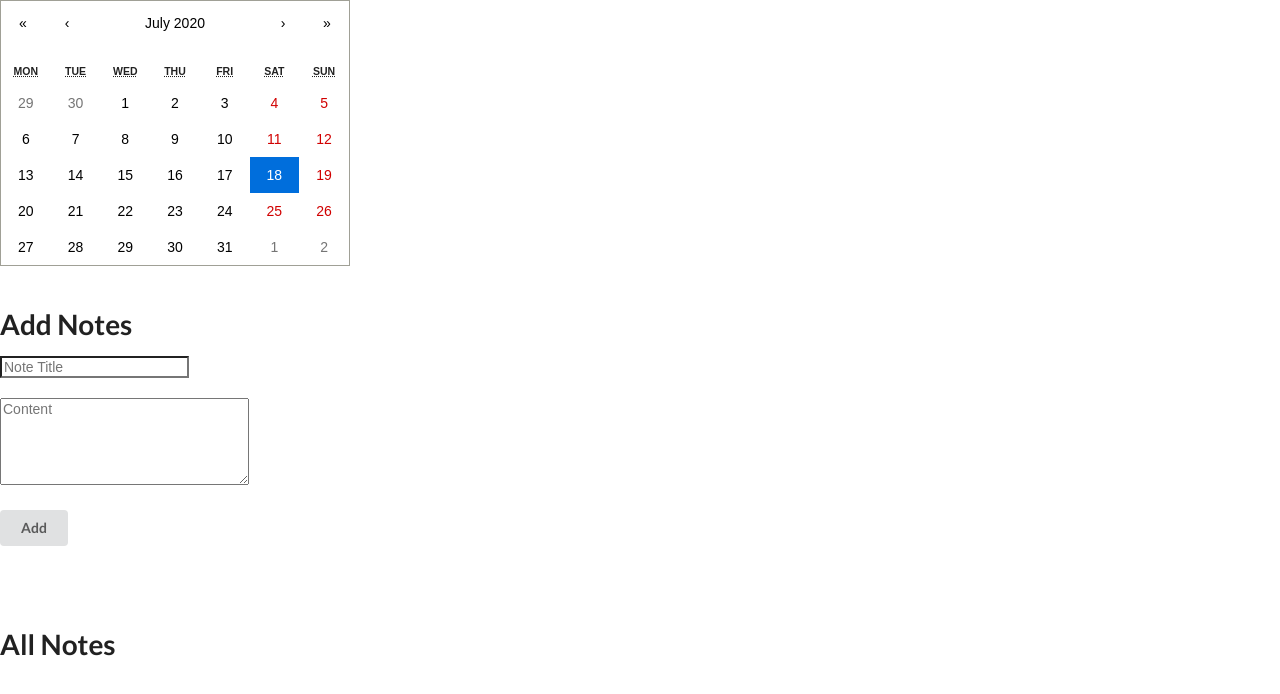
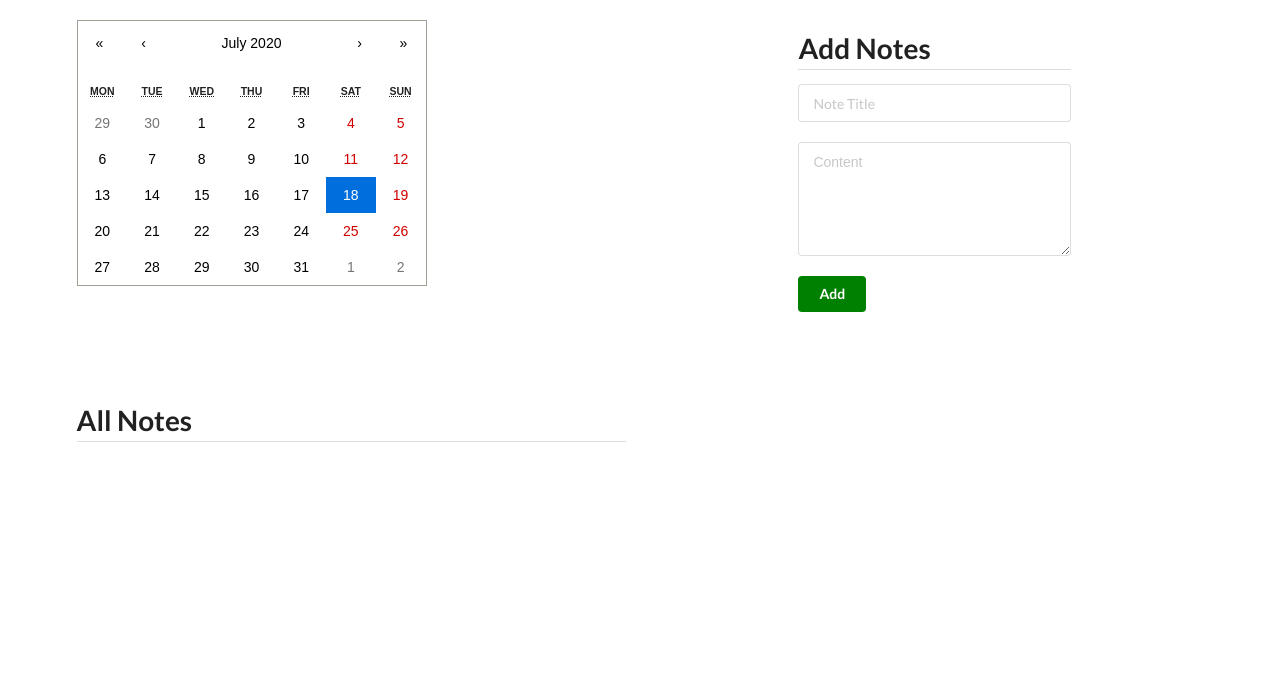
Before and after one commit to Akash1298/note_taking_app, a React (Create React App) app: page / in a window 1280 px wide. Shown: the top 694 px of the page. Built offline with nearby package versions, Linux system fonts and the light colour scheme.

Commit message:
tried localStorage

```diff
--- a/src/components/AllNotes.js
+++ b/src/components/AllNotes.js
@@ -7,7 +7,7 @@ class AllNotes extends Component {
   render() {
     return (
     <div>
-      <h1>All Notes</h1>
+      <h1 className='ui dividing header'>All Notes</h1>
         {this.props.notes.map((note) => (
             <div key={note.id}>
                 {note.edit ? <EditNote note={note} key={note.id}/> :
--- a/src/components/App.js
+++ b/src/components/App.js
@@ -13,9 +13,16 @@ const App = () => {
      setDate(date)
  }
 
-    return <div><Calendar onChange={onChange} value={date} /><br/><br/>
-    <NoteForm date={date} /><br/><br/><br/><br/>
-    <AllNotes/>
+    return <div className='ui container grid' >
+        <div className='column ten wide' ><br/>
+            <Calendar onChange={onChange} value={date} /><br/><br/>
+        </div>
+        <div>
+            <NoteForm date={date} /><br/><br/><br/><br/>
+        </div>
+        <div className='column eight wide'>
+            <AllNotes/>
+        </div>
         </div>
 }
 
--- a/src/components/Note.js
+++ b/src/components/Note.js
@@ -3,17 +3,25 @@ import { connect } from 'react-redux';
 
 class Note extends React.Component{
     render(){
+        localStorage.setItem('title',this.props.note.title)
+        localStorage.setItem('content', this.props.note.content)
+        localStorage.setItem('date', this.props.note.date.toLocaleString())
+        console.log(localStorage.getItem('title'))
         return (
+
             <div>
-                <h2>{this.props.note.title}</h2>
-                 <p>{this.props.note.content}</p>
-                <p>{this.props.note.date.toLocaleString()}</p>
+                <h4>{localStorage.getItem('title')}</h4>
+                 <p>{localStorage.getItem('content')}</p>
+                <p>{localStorage.getItem('date')}</p>
                 <button className='ui button'
-                onClick={() => this.props.dispatch({type:'EDIT_NOTE', id:this.props.note.id})} >
+                onClick={() => this.props.dispatch({type:'EDIT_NOTE', id:this.props.note.id})}
+                style={{backgroundColor: "green", color: 'white'}} >
                 EDIT</button>
                 <button
                 onClick={()=>this.props.dispatch({type:'DELETE_NOTE',id:this.props.note.id})}
-                className='ui button'>DELETE</button>
+                className='ui button'
+                style={{backgroundColor: "red", color: 'white'}}
+                >DELETE</button>
             </div>
         );
     }
--- a/src/components/NoteForm.js
+++ b/src/components/NoteForm.js
@@ -8,6 +8,9 @@ class NoteForm extends React.Component{
         e.preventDefault();
         const title = this.getTitle.value;
         const content = this.getContent.value;
+        localStorage.setItem('date', this.props.date);
+        localStorage.setItem('title', title);
+        localStorage.setItem('content', content);
         const data = {
             id: uuidv1(),
             date: this.props.date,
@@ -15,6 +18,7 @@ class NoteForm extends React.Component{
             content,
             edit: false
         }
+
 
         //console.log(data)
         this.props.dispatch({
@@ -26,12 +30,13 @@ class NoteForm extends React.Component{
 
 render(){
     return (
-        <div>
-            <h1>Add Notes</h1>
+        <div className='ui form'>
+            <br/>
+            <h1 className='ui dividing header'>Add Notes</h1>
             <form onSubmit={this.onSubmission}>
                 <input required type="text" placeholder="Note Title" ref={(input) => this.getTitle = input } /><br /><br />
                 <textarea required rows="5" cols="28" placeholder="Content" ref={(input) => this.getContent = input } /><br /><br />
-                <button className='ui button'>Add</button>
+                <button className='ui button' style={{backgroundColor: "green", color: 'white'}}>Add</button>
             </form>
         </div>
         );
```
